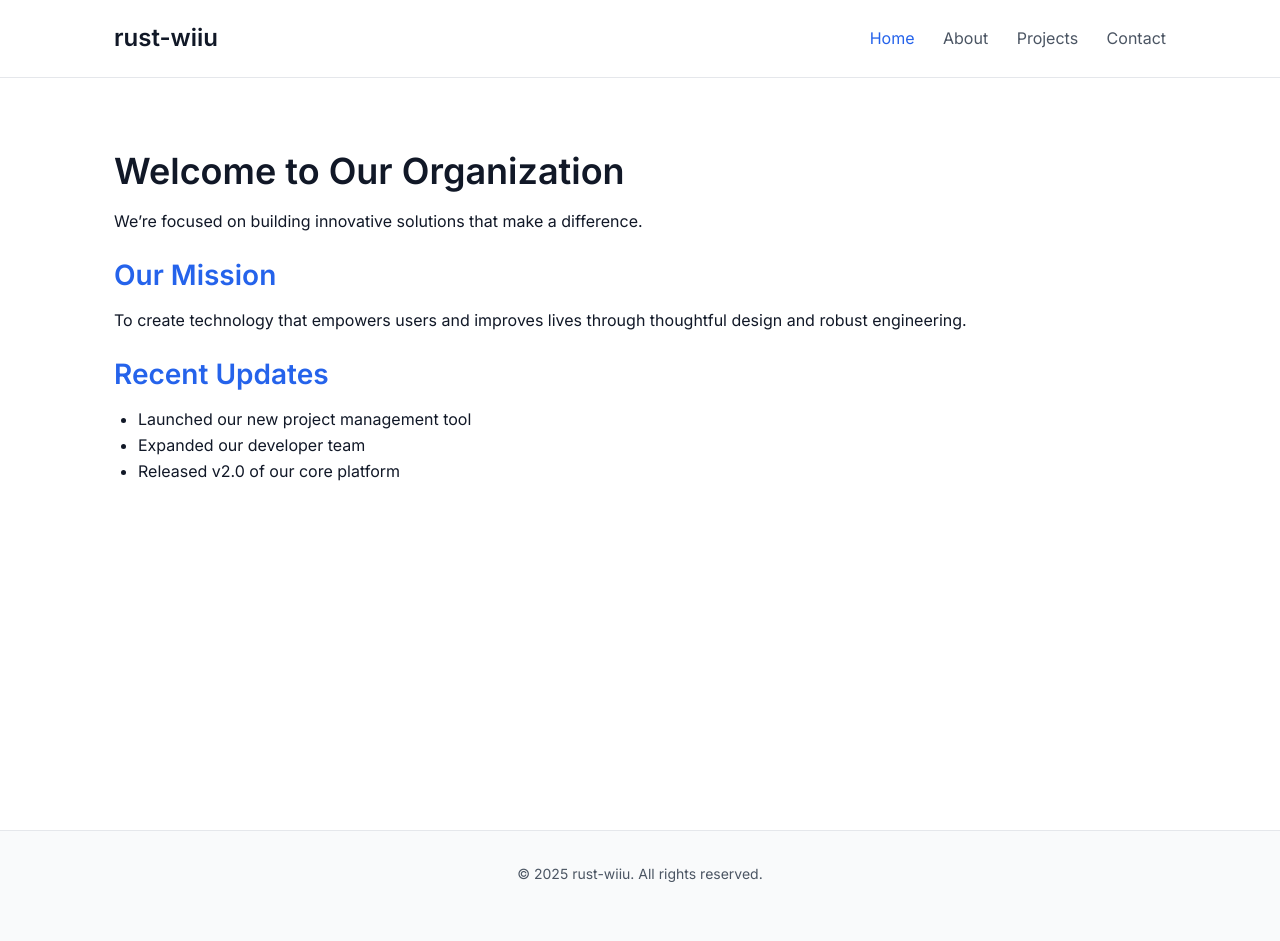
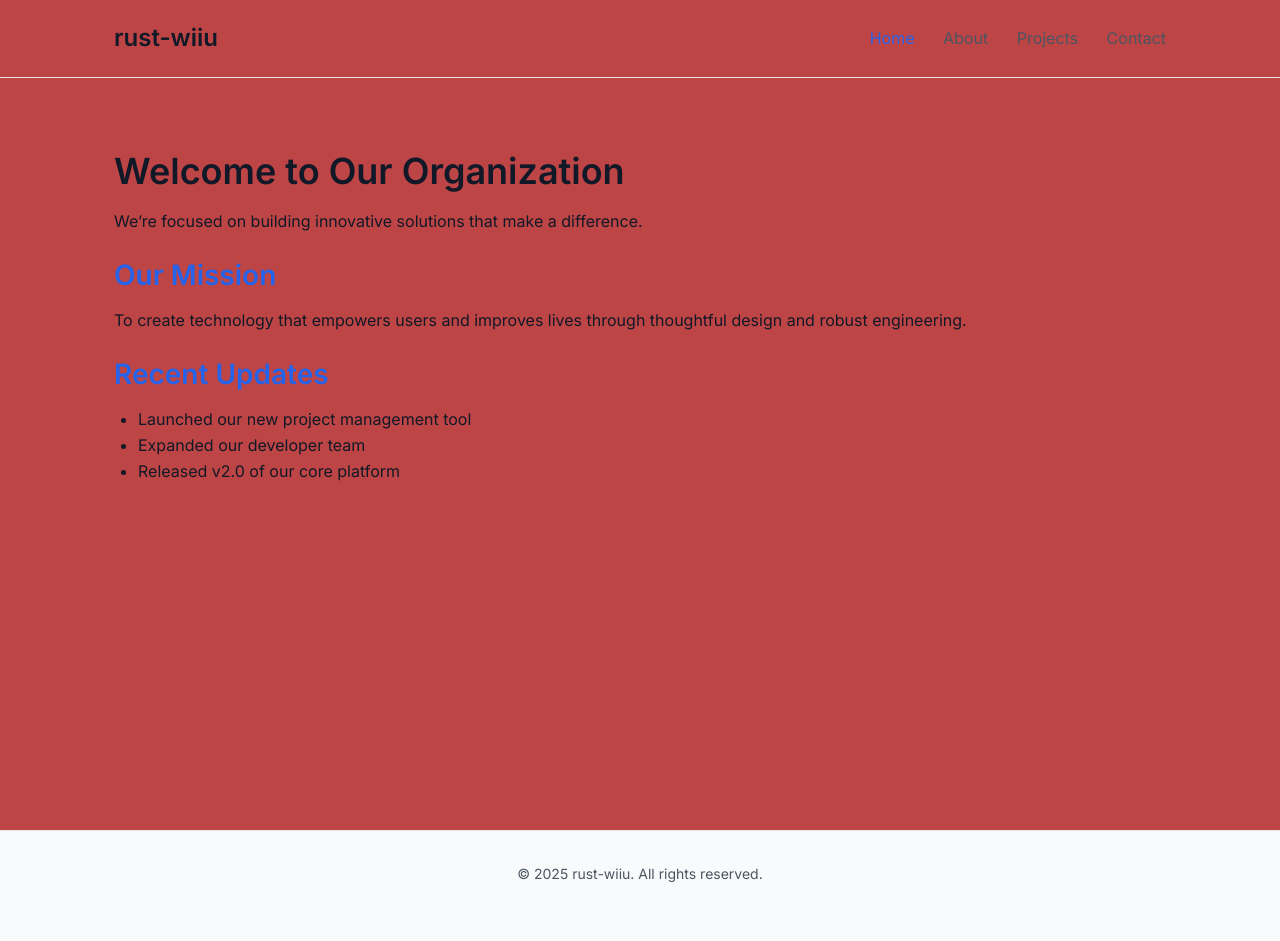
Before and after one commit to rust-wiiu/rust-wiiu.github.io, a Jekyll site: the page built from index.md, in a window 1280 px wide. Built offline with Jekyll 4.4.1, drawn with Linux system fonts in a browser that asks for light colours.

Commit message:
test css

```diff
--- a/assets/css/style.css
+++ b/assets/css/style.css
@@ -4,7 +4,7 @@
   --primary-color: #2563eb;
   --text-color: #111827;
   --light-text-color: #4b5563;
-  --background-color: #ffffff;
+  --background-color: #be4545;
   --light-background: #f9fafb;
   --border-color: #e5e7eb;
 }
```
